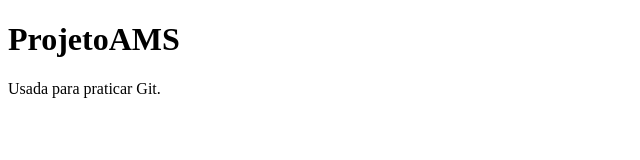
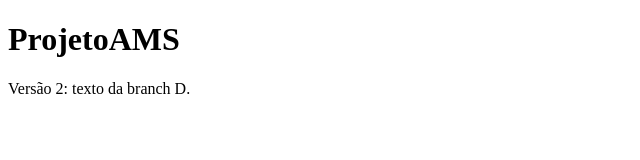
Before and after one commit to m4ndh4/ProjetoAms, a plain HTML site: page src/index.html in a window 1280 px wide. Shown: the full height of the page, 0-640 px from the left. Drawn offline with Linux system fonts and the light colour scheme.

Commit message:
feat: texto versao 2 do paragrafo

```diff
--- a/src/index.html
+++ b/src/index.html
@@ -5,6 +5,6 @@
   </head>
   <body>
     <h1>ProjetoAMS</h1>
-    <p>Usada para praticar Git.</p>
+    <p>Versão 2: texto da branch D.</p>
   </body>
 </html>
```
